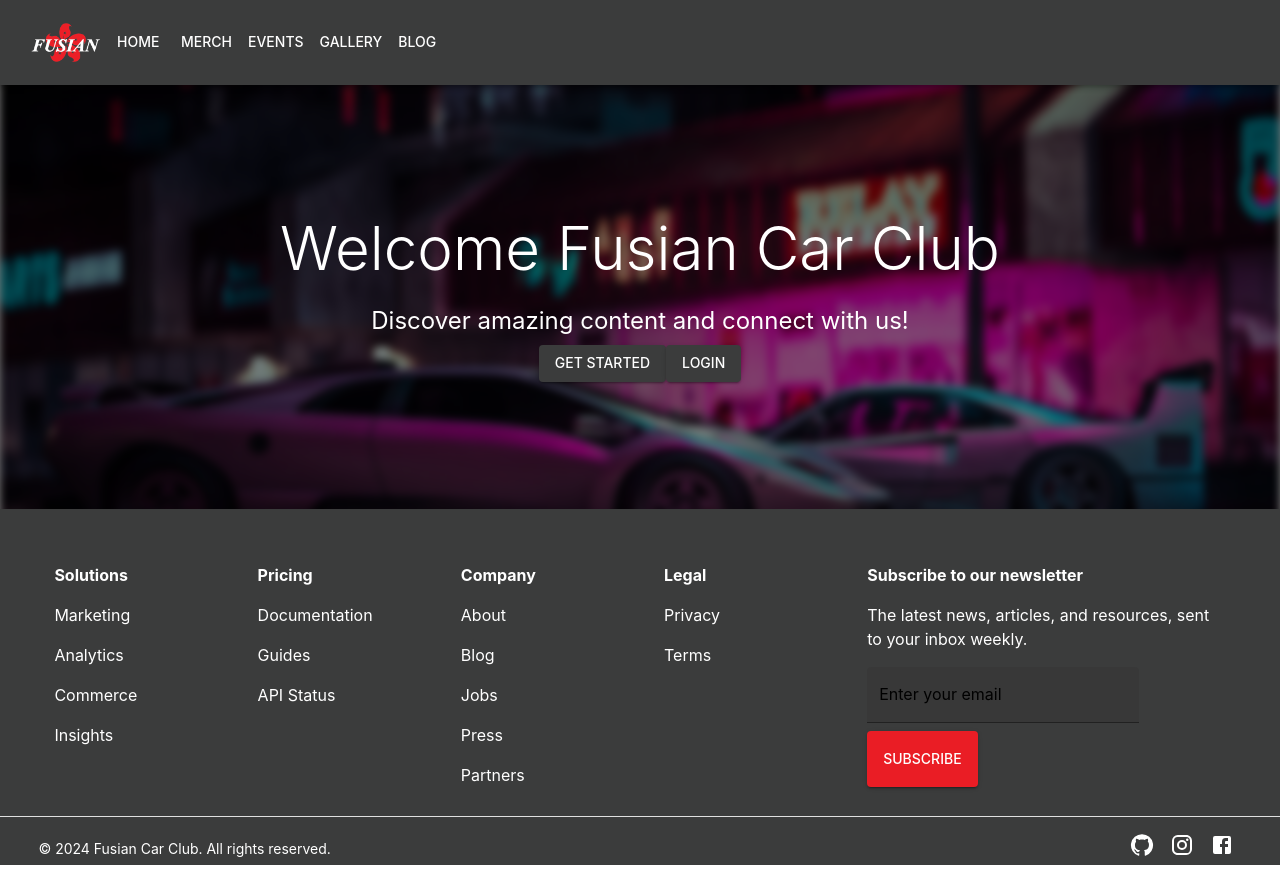
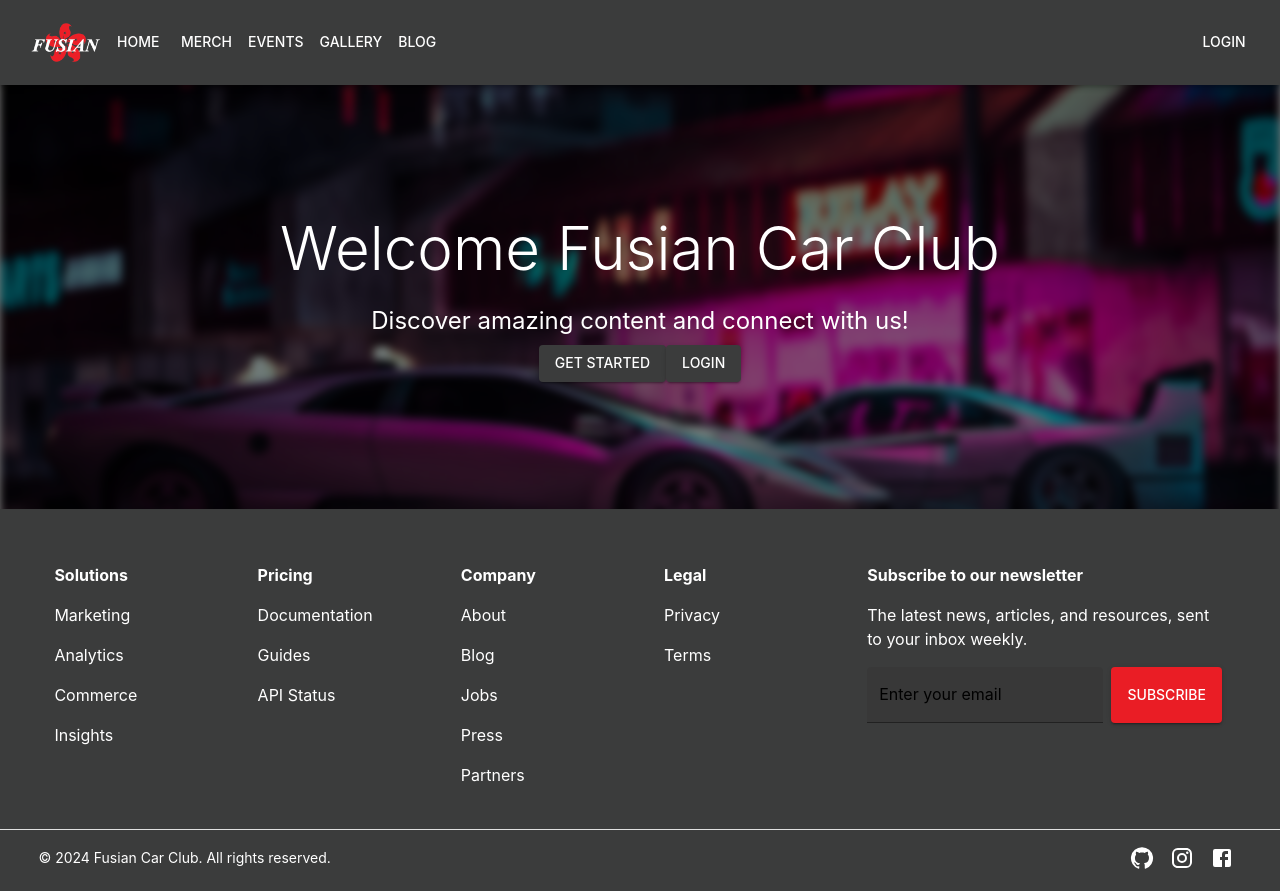
Before and after one commit to Goodwill-Store/Fusian-Car-Club, a React (Vite) app in the folder client/: page / in a window 1280 px wide. Before the commit the page ends 865 px from the top, so only its background shows below. Built offline with nearby package versions, Linux system fonts and the light colour scheme; no server answers.

Commit message:
more session stuff

```diff
--- a/client/src/components/Footer.jsx
+++ b/client/src/components/Footer.jsx
@@ -1,7 +1,4 @@
-import React from 'react';
-import { Box, Button, IconButton, List, ListItem, Divider, Typography } from '@mui/material';
-import TextField from '@mui/material/TextField';
-import Grid from '@mui/material/Grid2';
+import { Box, Grid, List, ListItem, Link, TextField, Button, Typography, IconButton, Divider } from '@mui/material';
 import GitHubIcon from '@mui/icons-material/GitHub';
 import InstagramIcon from '@mui/icons-material/Instagram';
 import FacebookIcon from '@mui/icons-material/Facebook';
@@ -15,20 +12,21 @@ const Footer = () => {
                 bgcolor: 'primary.main',
                 color: 'white',
                 pt: '3%',
+                pb: '1%',
             }}
         >
-            <Box sx={{ px: '3%', pb: '1%' }}>
+            <Box sx={{ px: { xs: '5%', sm: '3%' }, pb: '2%' }}>
                 <Grid container spacing={2}>
-                    <Grid size={2}>
+                    <Grid item xs={12} sm={6} md={2}>
                         <List>
                             <ListItem sx={{ fontWeight: 'bold' }}>Solutions</ListItem>
-                            <ListItem>Marketing</ListItem>
+                            <ListItem><Link href="https://example.com/marketing">Marketing</Link></ListItem>
                             <ListItem>Analytics</ListItem>
                             <ListItem>Commerce</ListItem>
                             <ListItem>Insights</ListItem>
                         </List>
                     </Grid>
-                    <Grid size={2}>
+                    <Grid item xs={12} sm={6} md={2}>
                         <List>
                             <ListItem sx={{ fontWeight: 'bold' }}>Pricing</ListItem>
                             <ListItem>Documentation</ListItem>
@@ -36,7 +34,7 @@ const Footer = () => {
                             <ListItem>API Status</ListItem>
                         </List>
                     </Grid>
-                    <Grid size={2}>
+                    <Grid item xs={12} sm={6} md={2}>
                         <List>
                             <ListItem sx={{ fontWeight: 'bold' }}>Company</ListItem>
                             <ListItem>About</ListItem>
@@ -46,28 +44,31 @@ const Footer = () => {
                             <ListItem>Partners</ListItem>
                         </List>
                     </Grid>
-                    <Grid size={2}>
+                    <Grid item xs={12} sm={6} md={2}>
                         <List>
                             <ListItem sx={{ fontWeight: 'bold' }}>Legal</ListItem>
                             <ListItem>Privacy</ListItem>
                             <ListItem>Terms</ListItem>
                         </List>
                     </Grid>
-                    <Grid size={4}>
+                    <Grid item xs={12} sm={12} md={4}>
                         <List>
-                            <ListItem sx={{ fontWeight: 'bold' }}>
-                                Subscribe to our newsletter
-                            </ListItem>
+                            <ListItem sx={{ fontWeight: 'bold' }}>Subscribe to our newsletter</ListItem>
                             <ListItem variant="p">
                                 The latest news, articles, and resources, sent to your inbox weekly.
                             </ListItem>
                             <ListItem>
                                 <Grid container spacing={1} alignItems="center">
                                     <Grid item xs={8}>
-                                        <TextField id="outlined-basic" label="Enter your email" variant="filled" fullWidth />
+                                        <TextField
+                                            id="outlined-basic"
+                                            label="Enter your email"
+                                            variant="filled"
+                                            fullWidth
+                                        />
                                     </Grid>
                                     <Grid item xs={4}>
-                                        <Button variant="contained" color="secondary" sx={{ height: '56px' }}> {/* Adjust this height */}
+                                        <Button variant="contained" color="secondary" sx={{ height: '56px' }}>
                                             Subscribe
                                         </Button>
                                     </Grid>
@@ -77,54 +78,35 @@ const Footer = () => {
                     </Grid>
                 </Grid>
             </Box>
+
             <Divider sx={{ width: '100%', marginBottom: 1, backgroundColor: 'white' }} />
+
             <Box
                 sx={{
                     display: 'flex',
+                    flexDirection: { xs: 'column', sm: 'row' }, // Stack vertically on small screens, horizontally on large
                     justifyContent: 'space-between',
                     alignItems: 'center',
-                    marginTop: 1,
-                    height: '100%',
-                    px: '3%',
+                    px: { xs: '5%', sm: '3%' },
+                }}
+            >
+                <Typography variant="body2" sx={{ marginTop: { xs: 2, sm: 0 } }}>
+                    &copy; {currentYear} Fusian Car Club. All rights reserved.
+                </Typography>
 
-                }}
-
-            >
-                <Box sx={{ display: 'flex' }}>
-                    <Typography variant="body2" sx={{ marginTop: 1 }}>
-                        &copy; {currentYear} Fusian Car Club. All rights reserved.
-                    </Typography>
-                </Box>
-
-                <Box sx={{ display: 'flex' }}>
-                    <IconButton
-                        color="inherit"
-                        href="https://github.com"
-                        target="_blank"
-                        rel="noopener noreferrer"
-                    >
+                <Box sx={{ display: 'flex', mt: { xs: 2, sm: 0 } }}>
+                    <IconButton color="inherit" href="https://github.com" target="_blank" rel="noopener noreferrer">
                         <GitHubIcon />
                     </IconButton>
-                    <IconButton
-                        color="inherit"
-                        href="https://instagram.com"
-                        target="_blank"
-                        rel="noopener noreferrer"
-                    >
+                    <IconButton color="inherit" href="https://instagram.com" target="_blank" rel="noopener noreferrer">
                         <InstagramIcon />
                     </IconButton>
-                    <IconButton
-                        color="inherit"
-                        href="https://facebook.com"
-                        target="_blank"
-                        rel="noopener noreferrer"
-                    >
+                    <IconButton color="inherit" href="https://facebook.com" target="_blank" rel="noopener noreferrer">
                         <FacebookIcon />
                     </IconButton>
                 </Box>
             </Box>
-
-        </Box >
+        </Box>
     );
 };
 
--- a/client/src/components/Hero.jsx
+++ b/client/src/components/Hero.jsx
@@ -1,7 +1,5 @@
 import React from 'react';
 import { Box, Typography, Button } from '@mui/material';
-
-
 
 const Hero = ({ onGetStartedClick, onLoginClick }) => {
     return (
--- a/client/src/components/ResponsiveAppBar.jsx
+++ b/client/src/components/ResponsiveAppBar.jsx
@@ -2,10 +2,8 @@ import * as React from 'react';
 import AppBar from '@mui/material/AppBar';
 import Box from '@mui/material/Box';
 import Toolbar from '@mui/material/Toolbar';
-import IconButton from '@mui/material/IconButton';
 import Typography from '@mui/material/Typography';
 import Menu from '@mui/material/Menu';
-import MenuIcon from '@mui/icons-material/Menu';
 import Container from '@mui/material/Container';
 import Button from '@mui/material/Button';
 import MenuItem from '@mui/material/MenuItem';
@@ -20,25 +18,42 @@ const pages = [
     { label: 'Blog', url: '/' },
 ];
 
-const settings = ['Profile', 'Account', 'Dashboard', 'Logout'];
-
 function ResponsiveAppBar() {
     const [anchorElNav, setAnchorElNav] = React.useState(null);
-    const [anchorElUser, setAnchorElUser] = React.useState(null);
+    const [isAuthenticated, setIsAuthenticated] = React.useState(false);
+    const [username, setUsername] = React.useState('');
+
+    // Fetch session details on component mount
+    React.useEffect(() => {
+        const fetchSessionDetails = async () => {
+            try {
+                console.log('/fetchSessionDetails');
+                const response = await fetch('api/user/session', {
+                    method: 'GET',
+                    credentials: 'include', // Include cookies for session
+                });
+                const data = await response.json();
+
+                if (data.logged_in) {
+                    setIsAuthenticated(true);
+                    setUsername(data.username);
+                } else {
+                    setIsAuthenticated(false);
+                }
+            } catch (error) {
+                console.error('Error fetching session details:', error);
+            }
+        };
+
+        fetchSessionDetails();
+    }, []);
 
     const handleOpenNavMenu = (event) => {
         setAnchorElNav(event.currentTarget);
     };
-    const handleOpenUserMenu = (event) => {
-        setAnchorElUser(event.currentTarget);
-    };
 
     const handleCloseNavMenu = () => {
         setAnchorElNav(null);
-    };
-
-    const handleCloseUserMenu = () => {
-        setAnchorElUser(null);
     };
 
     return (
@@ -46,47 +61,12 @@ function ResponsiveAppBar() {
             <Container maxWidth="xl">
                 <Toolbar disableGutters>
                     <img
-                        src={logo} // Use the imported logo
+                        src={logo}
                         alt="Custom Logo"
                         style={{ width: '85px', height: '85px' }}
                     />
 
-                    <Box sx={{ flexGrow: 1, display: { xs: 'flex', md: 'none' } }}>
-                        <IconButton
-                            size="large"
-                            aria-label="account of current user"
-                            aria-controls="menu-appbar"
-                            aria-haspopup="true"
-                            onClick={handleOpenNavMenu}
-                            color="inherit"
-                        >
-                            <MenuIcon />
-                        </IconButton>
-                        <Menu
-                            id="menu-appbar"
-                            anchorEl={anchorElNav}
-                            anchorOrigin={{
-                                vertical: 'bottom',
-                                horizontal: 'left',
-                            }}
-                            keepMounted
-                            transformOrigin={{
-                                vertical: 'top',
-                                horizontal: 'left',
-                            }}
-                            open={Boolean(anchorElNav)}
-                            onClose={handleCloseNavMenu}
-                            sx={{ display: { xs: 'block', md: 'none' } }}
-                        >
-                            {pages.map((item) => (
-                                <MenuItem key={item.label} onClick={handleCloseNavMenu}>
-                                    <Typography href={item.url} sx={{ textAlign: 'center' }}>{item.label}</Typography>
-                                </MenuItem>
-                            ))}
-                        </Menu>
-                    </Box>
-                    <AdbIcon sx={{ display: { xs: 'flex', md: 'none' }, mr: 1 }} />
-
+                    {/* Left part: Links */}
                     <Box sx={{ flexGrow: 1, display: { xs: 'none', md: 'flex' } }}>
                         {pages.map((item) => (
                             <Button
@@ -99,9 +79,27 @@ function ResponsiveAppBar() {
                             </Button>
                         ))}
                     </Box>
+
+                    {/* Right part: Hello Username or Login button */}
+                    <Box sx={{ flexGrow: 0 }}>
+                        {isAuthenticated ? (
+                            <Typography variant="body1" sx={{ color: 'white', mr: 2 }}>
+                                Hello, {username} !
+                            </Typography>
+                        ) : (
+                            <Button
+                                color="inherit"
+                                href="/login"  // Change this to your actual login route
+                                sx={{ color: 'white' }}
+                            >
+                                Login
+                            </Button>
+                        )}
+                    </Box>
                 </Toolbar>
             </Container>
         </AppBar>
     );
 }
+
 export default ResponsiveAppBar;
--- a/client/src/theme.jsx
+++ b/client/src/theme.jsx
@@ -6,7 +6,10 @@ import heroImage from './assets/hero.jpg'; // Import image
 const theme = createTheme({
     palette: {
         primary: {
-            main: '#3B3C3C', // Midnight Blue
+            main: '#3B3C3C', // Midnight Blue,
+            text: {
+                primary: '#ffffff', // Set default text color to white
+            },
         },
         secondary: {
             main: '#EA1D25', // Neon Green
@@ -59,6 +62,13 @@ const theme = createTheme({
                 },
             },
         },
+        MuiLink: {
+            styleOverrides: {
+                root: {
+                    color: '#ffffff', // Make links white by default
+                },
+            },
+        }
     },
 });
 
```
Also changed, not shown: 1 other file (tests, documents, lock files or other folders).
